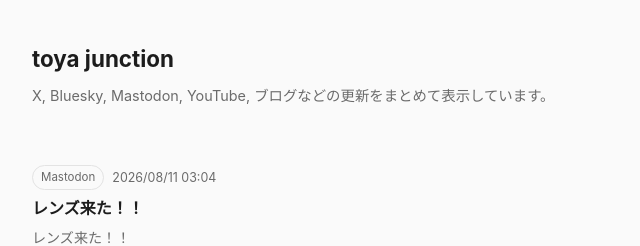
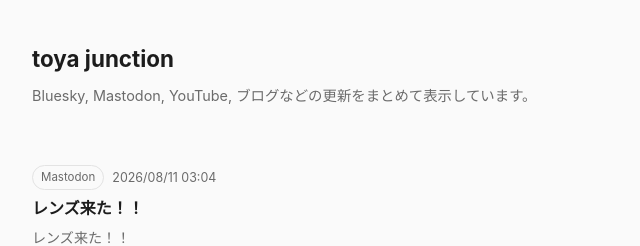
Before and after one commit to toya248/feeds, a website: page index.html in a window 1280 px wide. Shown: the top 246 px of the page, 268-908 px from the left. Drawn offline with Linux system fonts and the light colour scheme.

Commit message:
Remove X from header description

```diff
--- a/index.html
+++ b/index.html
@@ -143,7 +143,7 @@
 <main>
   <header>
     <h1>toya junction</h1>
-    <p>X, Bluesky, Mastodon, YouTube, ブログなどの更新をまとめて表示しています。</p>
+    <p>Bluesky, Mastodon, YouTube, ブログなどの更新をまとめて表示しています。</p>
   </header>
 
   <p id="status" class="status">読み込み中…</p>
```
